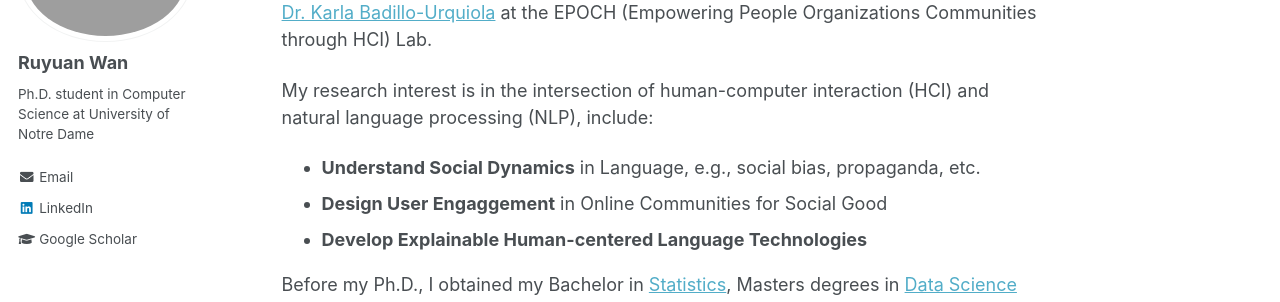
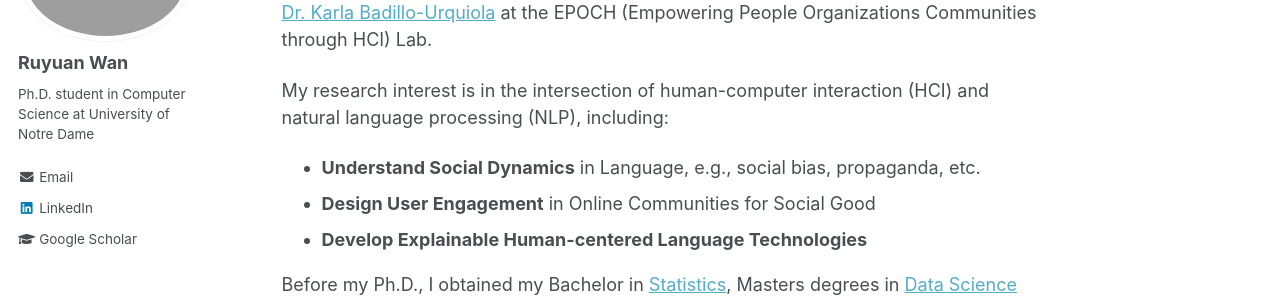
Before and after one commit to RuyuanWan/ruyuanwan.github.io, a Jekyll site: the page built from _pages/about.md, in a window 1280 px wide and 1170 px high. Shown: the part 210-512 px from the top of the window. Built offline with Jekyll 4.4.1, drawn with Linux system fonts in a browser that asks for light colours.

Commit message:
Update about.md

```diff
--- a/_pages/about.md
+++ b/_pages/about.md
@@ -13,12 +13,15 @@ Hello! 👋<br/>
 
 I am a Ph.D. student in [Computer Science at the University of Notre Dame](https://cse.nd.edu/), working with [Dr. Karla Badillo-Urquiola](https://kbadillou.weebly.com//) at the EPOCH (Empowering People Organizations Communities through HCI) Lab.<br/>
 
-My research interest is in the intersection of human-computer interaction (HCI) and natural language processing (NLP), include:
+My research interest is in the intersection of human-computer interaction (HCI) and natural language processing (NLP), including:
 - **Understand Social Dynamics** in Language, e.g., social bias, propaganda, etc.
-- **Design User Engaggement** in Online Communities for Social Good
+- **Design User Engagement** in Online Communities for Social Good
 - **Develop Explainable Human-centered Language Technologies**
 
 Before my Ph.D., I obtained my Bachelor in [Statistics](https://cla.umn.edu/statistics), Masters degrees in [Data Science](https://cse.umn.edu/datascience) and [Linguistics](https://cla.umn.edu/linguistics) all from the [University of Minnesota](https://twin-cities.umn.edu/). During that time, I was advised by [Dr. Brian Reese](https://cla.umn.edu/about/directory/profile/breese), [Dr. Lana Yarosh](https://lanayarosh.com/), [Dr. Maria Gini](https://www-users.cse.umn.edu/~gini/), and worked with [Dr. Dongyeop Kang](https://dykang.github.io/).
+
+
+
 
 Updates
 ======
```
